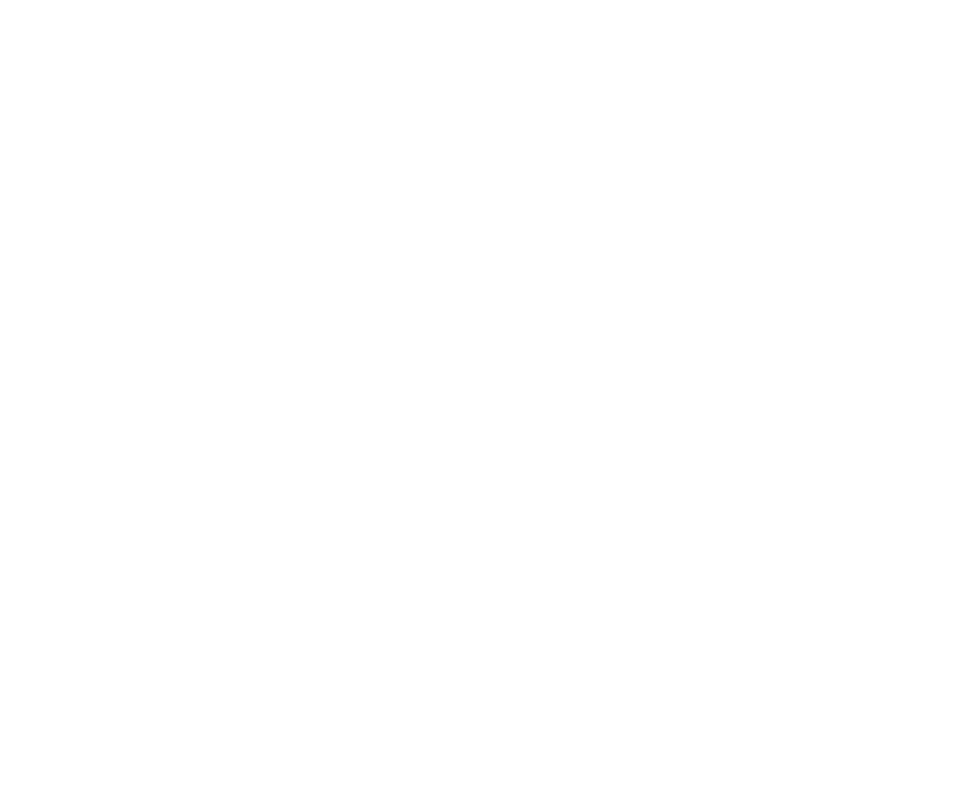
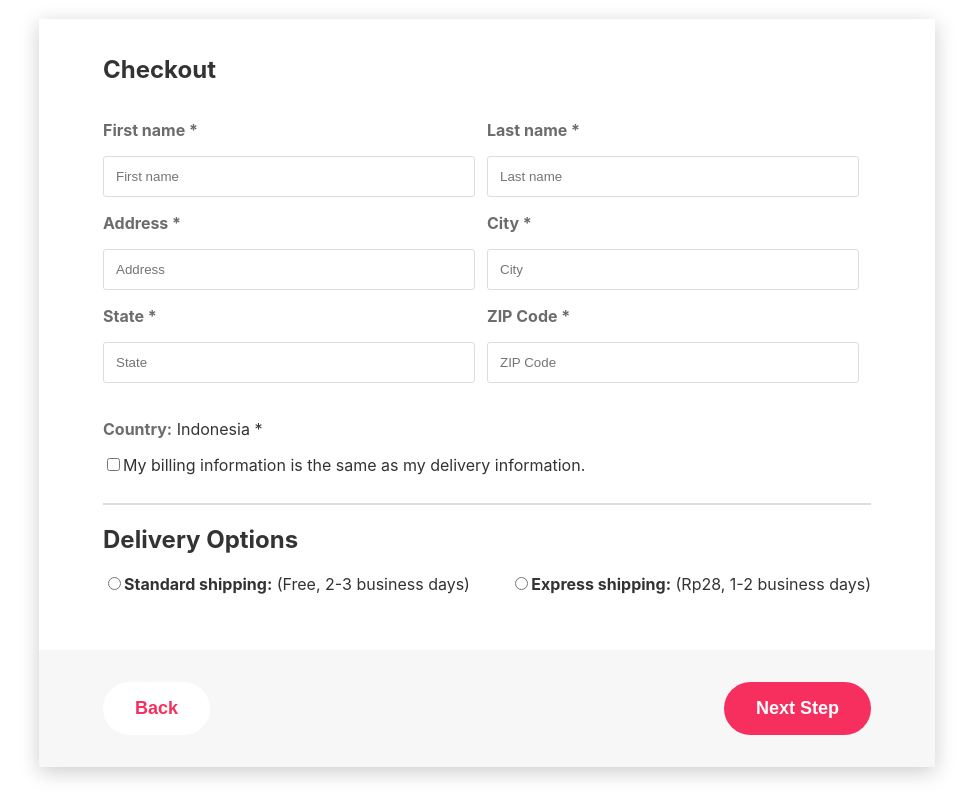
Before and after one commit to rifqhiyr/webstore, a React (Create React App) app: page /checkout in a window 1280 px wide. Shown: the whole page, without its empty margins (153-1126 px from the left). Built offline with nearby package versions, Linux system fonts and the light colour scheme.

Commit message:
[Samuel] - checkout page completed

```diff
--- a/src/App.js
+++ b/src/App.js
@@ -4,6 +4,8 @@
 import LoginPage from "./components/views/LoginPage";
 import RegisterPage from "./components/views/RegisterPage";
 import DetailPage from "./components/views/DetailPage";
+import CartPage from "./components/views/CartPage";
+import CheckoutPage from "./components/views/CheckoutPage";
 
 class App extends Component {
   render() {
@@ -13,6 +15,8 @@
         <Route path="/login" exact component={LoginPage} />
         <Route path="/register" exact component={RegisterPage} />
         <Route path="/detail" exact component={DetailPage} />
+        <Route path="/cart" exact component={CartPage} />
+        <Route path="/checkout" exact component={CheckoutPage} />
       </Router >
     );
   }
--- /dev/null
+++ b/src/assets/scss/Checkout.scss
@@ -0,0 +1,103 @@
+@import "./variables";
+
+body {
+    color:#333;
+}
+
+.red {
+    color:#EA2027;
+}
+
+.secondary {
+    background-color:#fff;
+    color:$color-primary;
+}
+
+.primary {
+    background-color:$color-primary;
+    color:white;
+}
+
+.grey {
+    color:$color-dark-2;
+}
+
+.row {
+    display:flex;
+}
+
+.align-items-center {
+    align-items:center;
+}
+
+.justify-content-center {
+    justify-content:center;
+}
+
+.space-between {
+    justify-content:space-between;
+}
+
+.center {
+    text-align:center;
+}
+
+.container-fluid {
+    position:relative;
+    width:100%;
+    display:flex;
+    justify-content: center;
+}
+
+.checkout-wrapper {
+    position:absolute;
+    margin-top:1.5%;
+    width:70%;
+    min-height:80vh;
+    box-shadow: 0 5px 20px rgba(0,0,0,0.2);
+    margin-bottom:1.5%;
+}
+
+.items-wrapper {
+    padding:16px 64px;
+}
+
+.close-box i {
+    font-size:32px;
+    margin-top:12px;
+    cursor:pointer;
+}
+
+.close-box i:hover {
+    color:#EA2027;
+}
+
+.form-flex {
+    display:flex;
+    flex-wrap:wrap;
+}
+
+.checkout-input {
+    width:90%;
+    margin-top:0;
+    border:1px solid #ddd;
+    border-radius:3px;
+    padding:12px;
+}
+
+.checkout-input:focus {
+    outline:0;
+}
+
+/* columns */
+.col-1 { width: 8.33%; }
+.col-2 { width: 16.66%; }
+.col-3 { width: 25%; }
+.col-4 { width: 33.33%; }
+.col-5 { width: 41.67%; }
+.col-6 { width: 50%;}
+.col-7 { width: 58.33%; }
+.col-8 { width: 66.66%; }
+.col-9 { width: 75%; }
+.col-10 { width:83.33%; }
+.col-11 { width: 91.66%; }
--- /dev/null
+++ b/src/components/views/CheckoutPage.jsx
@@ -0,0 +1,82 @@
+import React, { Component } from 'react'
+import "../../assets/scss/Checkout.scss"
+
+export default class CheckoutPage extends Component {
+    render() {
+        return (
+            <div className="container-fluid">
+                <div className="checkout-wrapper">
+                    <div className="items-wrapper">
+                        <div className="title">
+                            <h2>Checkout</h2>
+                        </div>
+                        <div className="form">
+                            <div className="form-flex">
+                                <div className="col-6">
+                                    <p className="grey"><strong>First name *</strong></p>
+                                    <input type="text" className="checkout-input" id="" placeholder="First name" />
+                                </div>
+                                <div className="col-6">
+                                    <p className="grey"><strong>Last name *</strong></p>
+                                    <input type="text" className="checkout-input" id="" placeholder="Last name" />
+                                </div>
+                                <div className="col-6">
+                                    <p className="grey"><strong>Address *</strong></p>
+                                    <input type="text" className="checkout-input" id="" placeholder="Address" />
+                                </div>
+                                <div className="col-6">
+                                    <p className="grey"><strong>City *</strong></p>
+                                    <input type="text" className="checkout-input" id="" placeholder="City" />
+                                </div>
+                                <div className="col-6">
+                                    <p className="grey"><strong>State *</strong></p>
+                                    <input type="text" className="checkout-input" id="" placeholder="State" />
+                                </div>
+                                <div className="col-6">
+                                    <p className="grey"><strong>ZIP Code *</strong></p>
+                                    <input type="text" className="checkout-input" id="" placeholder="ZIP Code" />
+                                </div>
+                            </div>
+                            <br/>
+                            <div className="col-12">
+                                <p>
+                                    <span className="grey"><strong>Country:</strong></span>
+                                    <span> Indonesia *</span>
+                                </p>
+                                <label htmlFor="billingCheck">
+                                    <input type="checkbox" id="billingCheck" />
+                                    <span>My billing information is the same as my delivery information.</span>
+                                </label>
+                                <br/>
+                                <br/>
+                                <hr style={{ border:'1px solid #ddd' }} />
+                            </div>
+                            <div className="col-12">
+                                <h2>Delivery Options</h2>
+                                <div className="row space-between">
+                                    <label htmlFor="standardShipping">
+                                        <input type="radio" name="" id="standardShipping"/>
+                                        <span><strong>Standard shipping:</strong> (Free, 2-3 business days)</span>
+                                    </label>
+                                    <label htmlFor="expressShipping">
+                                        <input type="radio" name="" id="expressShipping"/>
+                                        <span><strong>Express shipping:</strong> (Rp28, 1-2 business days)</span>
+                                    </label>
+                                </div>
+                            </div>
+                        </div>
+                    </div>
+                    <br/><br/>
+                    <div className="panel-bottom row space-between">
+                        <button className="circle-button-big secondary">
+                            Back
+                        </button>
+                        <button className="circle-button-big primary">
+                            Next Step
+                        </button>
+                    </div>
+                </div>
+            </div>
+        )
+    }
+}
```
